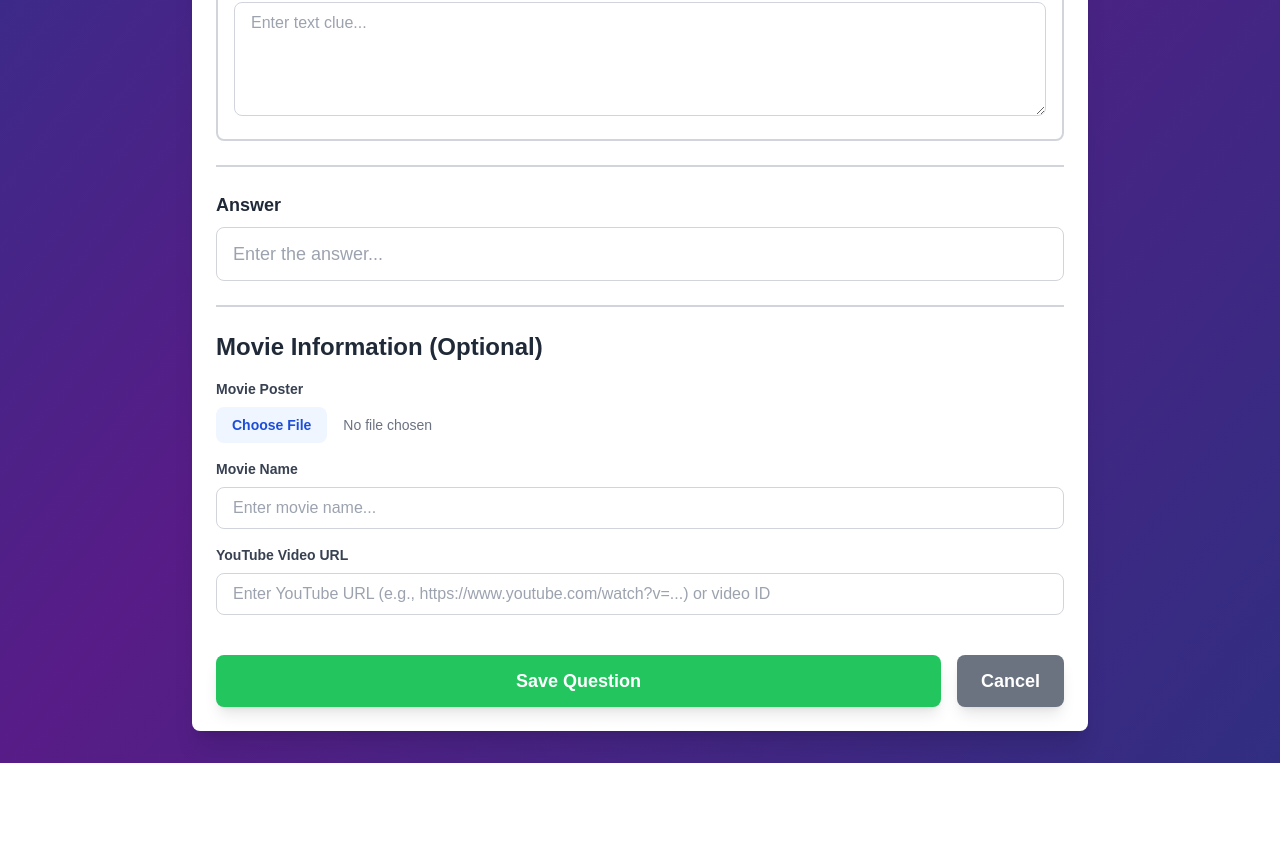
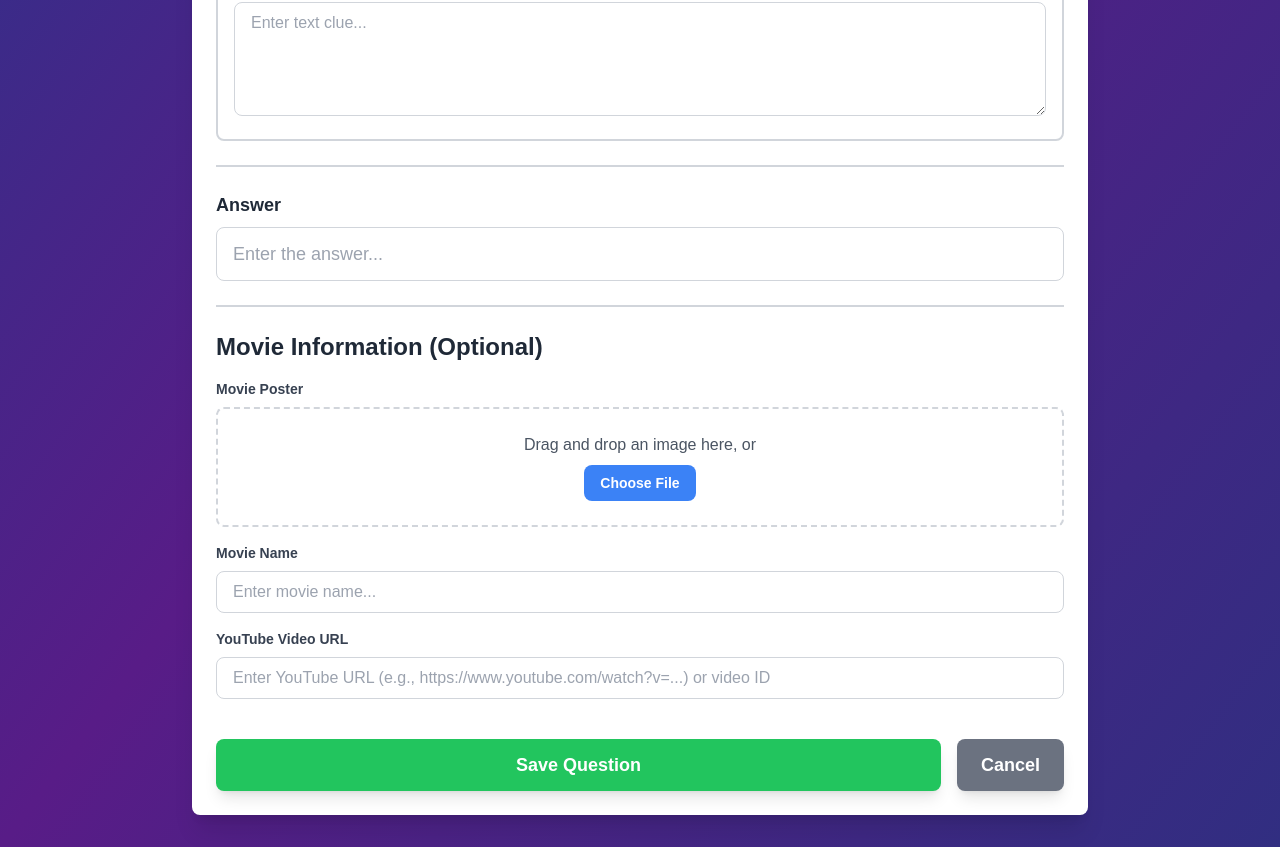
Before and after one commit to GShreyasP/movie_jeopardy, a Next.js app: page /create/question in a window 1280 px wide. Shown: the part 858-1705 px from the top of the page. Before the commit the page ends 1621 px from the top, so only its background shows below. Built offline with nearby package versions, Linux system fonts and the light colour scheme.

Commit message:
Add drag-and-drop support for movie poster upload

```diff
--- a/app/create/question/page.tsx
+++ b/app/create/question/page.tsx
@@ -65,12 +65,38 @@ function QuestionEditorContent() {
   const handlePosterUpload = (event: React.ChangeEvent<HTMLInputElement>) => {
     const file = event.target.files?.[0];
     if (file) {
+      processImageFile(file);
+    }
+  };
+
+  const processImageFile = (file: File) => {
+    if (file.type.startsWith('image/')) {
       const reader = new FileReader();
       reader.onload = (e) => {
         const imageUrl = e.target?.result as string;
         setMoviePoster(imageUrl);
       };
       reader.readAsDataURL(file);
+    }
+  };
+
+  const handleDragOver = (e: React.DragEvent<HTMLDivElement>) => {
+    e.preventDefault();
+    e.stopPropagation();
+  };
+
+  const handleDragLeave = (e: React.DragEvent<HTMLDivElement>) => {
+    e.preventDefault();
+    e.stopPropagation();
+  };
+
+  const handleDrop = (e: React.DragEvent<HTMLDivElement>) => {
+    e.preventDefault();
+    e.stopPropagation();
+
+    const file = e.dataTransfer.files?.[0];
+    if (file) {
+      processImageFile(file);
     }
   };
 
@@ -221,22 +247,54 @@ function QuestionEditorContent() {
               <label className="block text-sm font-semibold text-gray-700 mb-2">
                 Movie Poster
               </label>
+              <div
+                onDragOver={handleDragOver}
+                onDragLeave={handleDragLeave}
+                onDrop={handleDrop}
+                className="border-2 border-dashed border-gray-300 rounded-lg p-6 text-center hover:border-blue-400 transition-colors cursor-pointer"
+              >
+                {moviePoster ? (
+                  <div className="space-y-2">
+                    <img
+                      src={moviePoster}
+                      alt="Movie Poster"
+                      className="max-w-full h-auto rounded-lg border border-gray-300 mx-auto"
+                      style={{ maxHeight: '300px' }}
+                    />
+                    <p className="text-sm text-gray-600">Drop a new image here or click to upload</p>
                     <input
                       type="file"
                       accept="image/*"
                       onChange={handlePosterUpload}
-                className="block w-full text-sm text-gray-500 file:mr-4 file:py-2 file:px-4 file:rounded-lg file:border-0 file:text-sm file:font-semibold file:bg-blue-50 file:text-blue-700 hover:file:bg-blue-100"
+                      className="hidden"
+                      id="poster-upload"
                     />
-              {moviePoster && (
-                <div className="mt-2">
-                  <img
-                    src={moviePoster}
-                    alt="Movie Poster"
-                    className="max-w-full h-auto rounded-lg border border-gray-300"
-                    style={{ maxHeight: '300px' }}
+                    <label
+                      htmlFor="poster-upload"
+                      className="inline-block px-4 py-2 bg-blue-500 hover:bg-blue-600 text-white rounded-lg cursor-pointer text-sm font-semibold"
+                    >
+                      Change Image
+                    </label>
+                  </div>
+                ) : (
+                  <div className="space-y-2">
+                    <p className="text-gray-600">Drag and drop an image here, or</p>
+                    <input
+                      type="file"
+                      accept="image/*"
+                      onChange={handlePosterUpload}
+                      className="hidden"
+                      id="poster-upload"
                     />
+                    <label
+                      htmlFor="poster-upload"
+                      className="inline-block px-4 py-2 bg-blue-500 hover:bg-blue-600 text-white rounded-lg cursor-pointer text-sm font-semibold"
+                    >
+                      Choose File
+                    </label>
                   </div>
                 )}
+              </div>
             </div>
 
             {/* Movie Name */}
```
Lines whose indentation alone changed are shown as unchanged.
